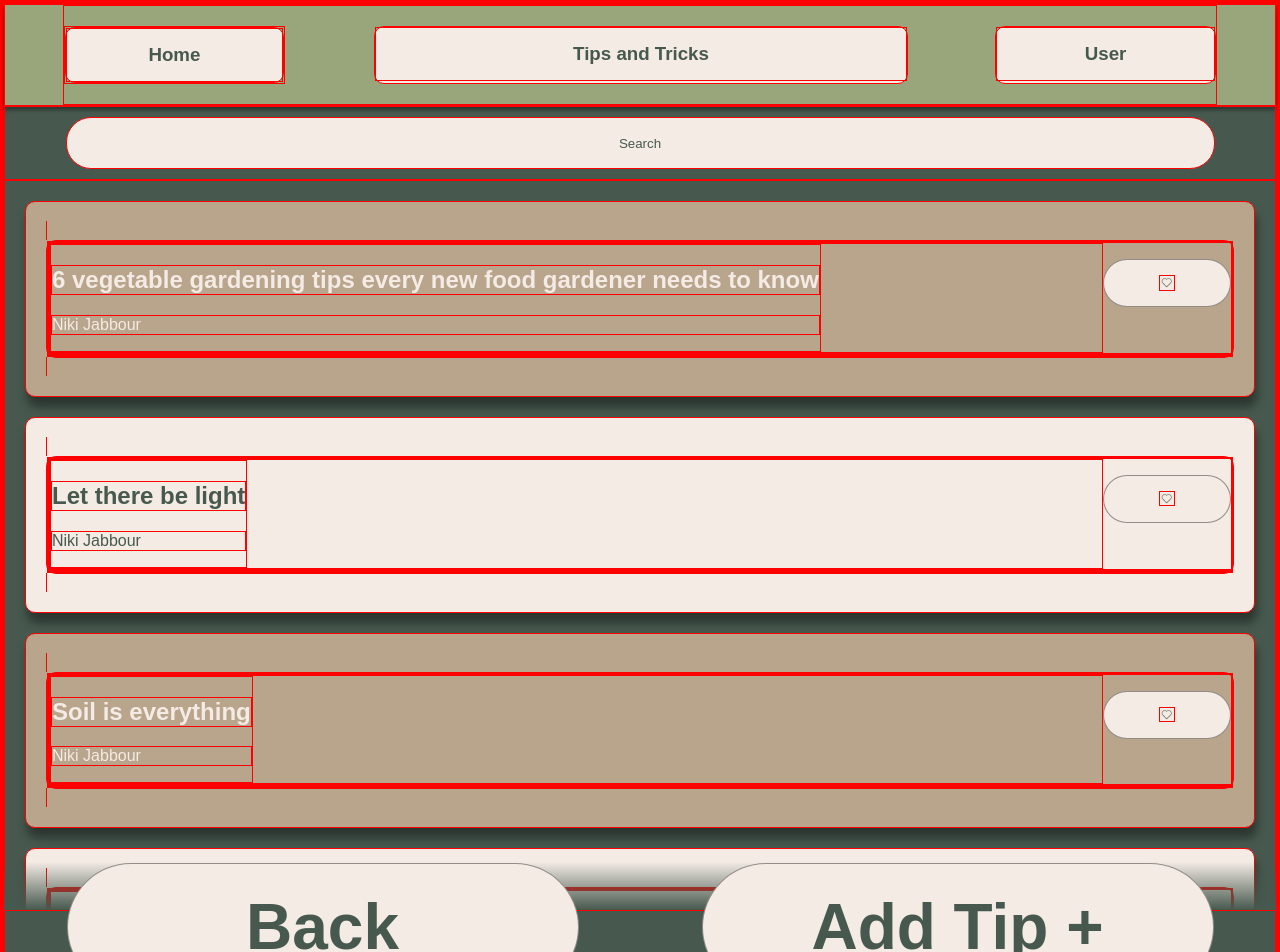
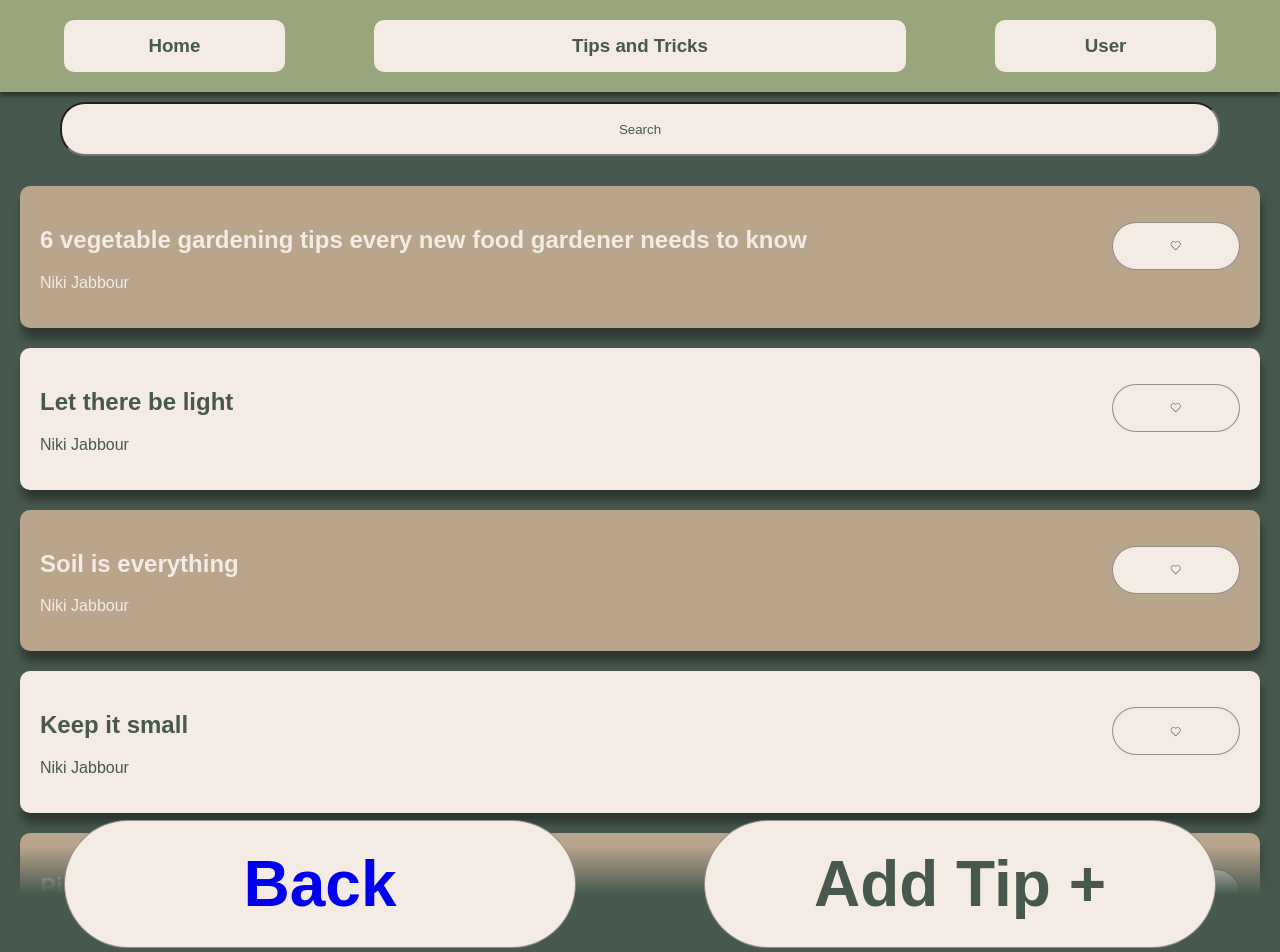
Before and after one commit to pathirny/HarvestHub, a Next.js app in the folder harvesthub/: page /TipsnTricks in a window 1280 px wide. Shown: the top 952 px of the page. Built offline with nearby package versions, Linux system fonts and the light colour scheme; a web font is replaced by a local one.

Commit message:
added add tip button

```diff
--- a/harvesthub/app/TipsnTricks/page.tsx
+++ b/harvesthub/app/TipsnTricks/page.tsx
@@ -83,11 +83,11 @@ export default function TipsnTricks() {
         onChange={(e) => setSearchTerm(e.target.value)}
       />
       <Container className="tipContainer">{renderTips(filteredTips)}</Container>
-      <Flex flexDirection="row" justifyContent="space-around">
-        {/* <Link href="/"> */}
-          <BackButton />
-        {/* </Link> */}
-          <Button className="addButton" >Add Tip +</Button>
+      <Flex height="20px" flexDirection="row" justifyContent="space-around">
+        <Button className="addButton">
+          <Link href="/">Back</Link>{" "}
+        </Button>
+        <Button className="addButton">Add Tip +</Button>
       </Flex>
     </div>
   );
--- a/harvesthub/app/globals.css
+++ b/harvesthub/app/globals.css
@@ -1,7 +1,7 @@
 @import url("https://fonts.googleapis.com/css2?family=Inter&family=Josefin+Sans:wght@700&family=Kanit&family=Karla:wght@700&family=Open+Sans&family=Poppins&family=Roboto&family=Smythe&family=Space+Mono&display=swap");
-* {
+/* * {
   border: red 1px solid;
-}
+} */
 :root {
   --dark-green-color: #47594e;
   --light-green-color: #99a57b;
@@ -202,14 +202,14 @@ a {
 #back-btn {
   background-color: #f3ebe4;
   color: #47594e;
-  position: relative;
+  position: fixed;
   bottom: 5vw;
   width: 40vw;
   height: 10vw;
   border-radius: 5vw;
   border: 1px solid rgba(0, 0, 0, 0.4);
-  /* left: 30vw;
-  right: 30vw; */
+  left: 30vw;
+  right: 30vw;
   font-weight: bold;
   font-family: sans-serif;
   font-size: 5vw;
@@ -495,7 +495,7 @@ a {
   background-color: #f3ebe4;
   color: #47594e;
   position: relative;
-  bottom: 5vw;
+  bottom: 7vw;
   width: 40vw;
   height: 10vw;
   border-radius: 5vw;
```
